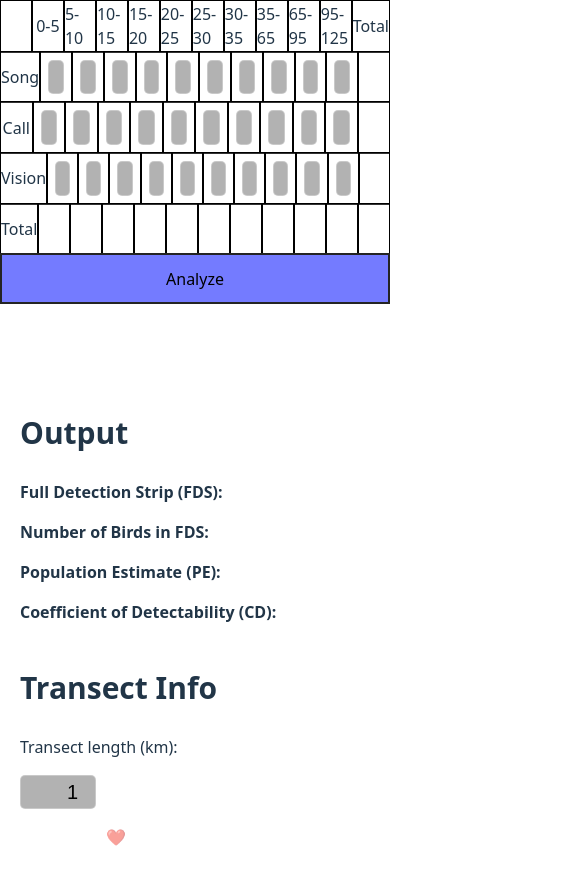
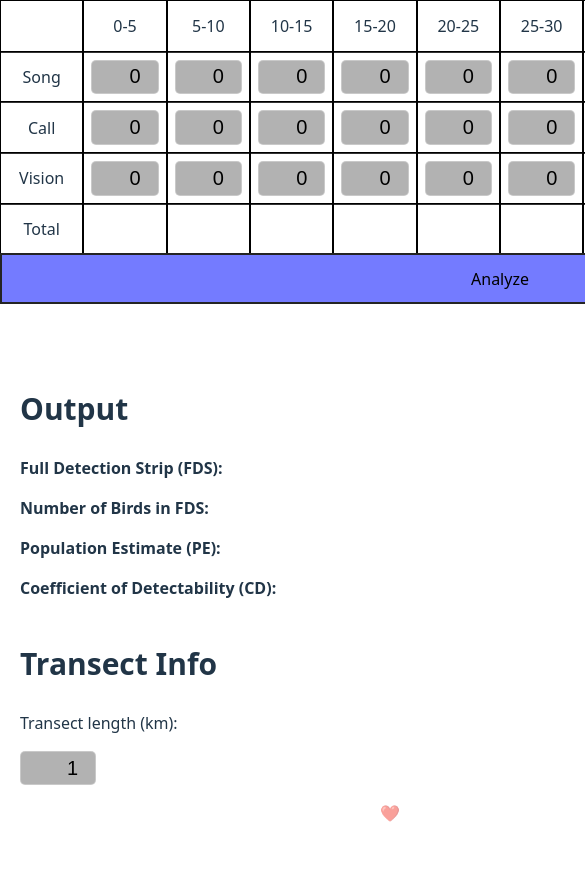
Before and after one commit to blortle-dev/bird-analyzer, a React (Vite) app: page / in a window 390 px wide. Shown: the top 873 px of the page, 585 px wide, since content can reach past the window. Built offline with nearby package versions, Linux system fonts and the light colour scheme.

Commit message:
Basic mobile support

```diff
--- a/src/App.css
+++ b/src/App.css
@@ -16,7 +16,7 @@
 
 .Table {
   display: flex;
-  width: 100vw;
+  width: 100%;
   height: 30vh;
   flex-direction: column;
 }
@@ -60,7 +60,7 @@
 }
 
 .BigBlueButton {
-    width: 100vw;
+    width: 100%;
     height: 6vh;
     border-radius: 0;
     background-color: #747bff;
@@ -69,7 +69,7 @@
 
 .Output {
     height: 64vh;
-    width: 100vw;
+    width: 100%;
     padding-left: 20px;
     padding-right: 20px;
     padding-top: 0;
@@ -81,7 +81,7 @@ h2 {
 
 .Divider {
     height: 1px;
-    width: calc(100vw - 40px);
+    width: calc(100% - 40px);
     background-color: rgba(255,255,255,0.2);
 }
 
@@ -109,8 +109,22 @@ h2 {
 }
 
 .faded {
-    width: 100vw;
+    width: 100%;
     height: 1vh;
     color: rgba(255,255,255,0.5);
     text-align: center;
 }
+
+/* mobile support */
+
+body {
+    overflow: hidden;
+    width: 100vw;
+}
+
+@media (max-aspect-ratio: 1/1) {
+    html, body {
+        overflow: auto;
+        width: 1000px;
+    }
+}
--- a/src/App.jsx
+++ b/src/App.jsx
@@ -2,8 +2,6 @@ import './App.css'
 
 let potentialYap = ["Is that a Golden-Cheeked Warbler?", "We ❤️ Planet Earth.", "Mr. Walker called. Said you messed up.", "How many Northern Cardinals were there?", "Gus Fruh? Daring today, aren't we?", "Find any Mallards?", "You double-counted there, bud.", "Did you fake your data? It's OK, I'm just a description. I can't stop you.", "Is this.. good data? Impossible!", "See any dogs on your transect?", "Did you walk too fast again? :(", "Sponsored by Golden Cheeked Warbler & Co"]
 let transectLength = getCookie("transectLength") || 1
-
-document.body.style.overflow = 'hidden';
 
 function App() {
     return (
```
